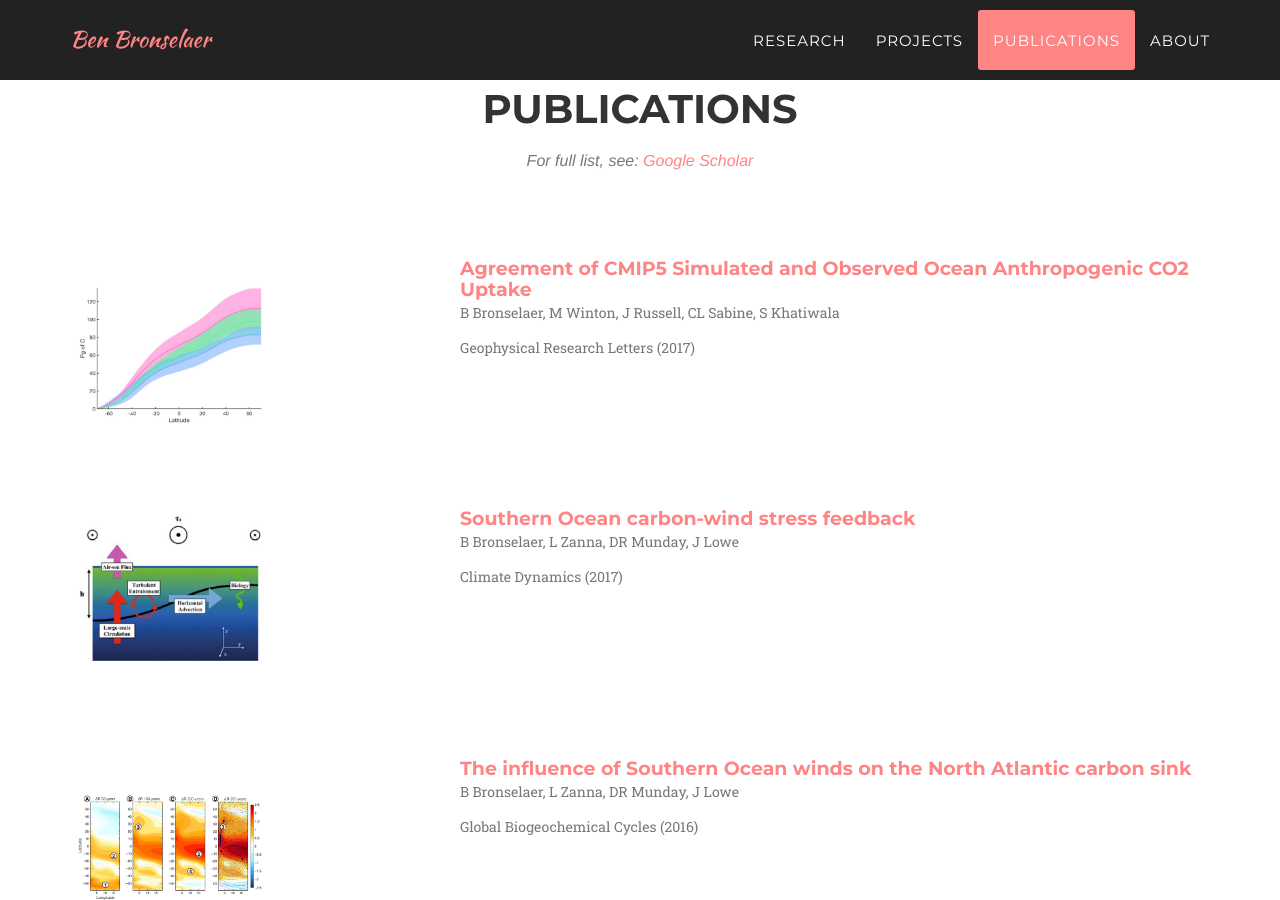
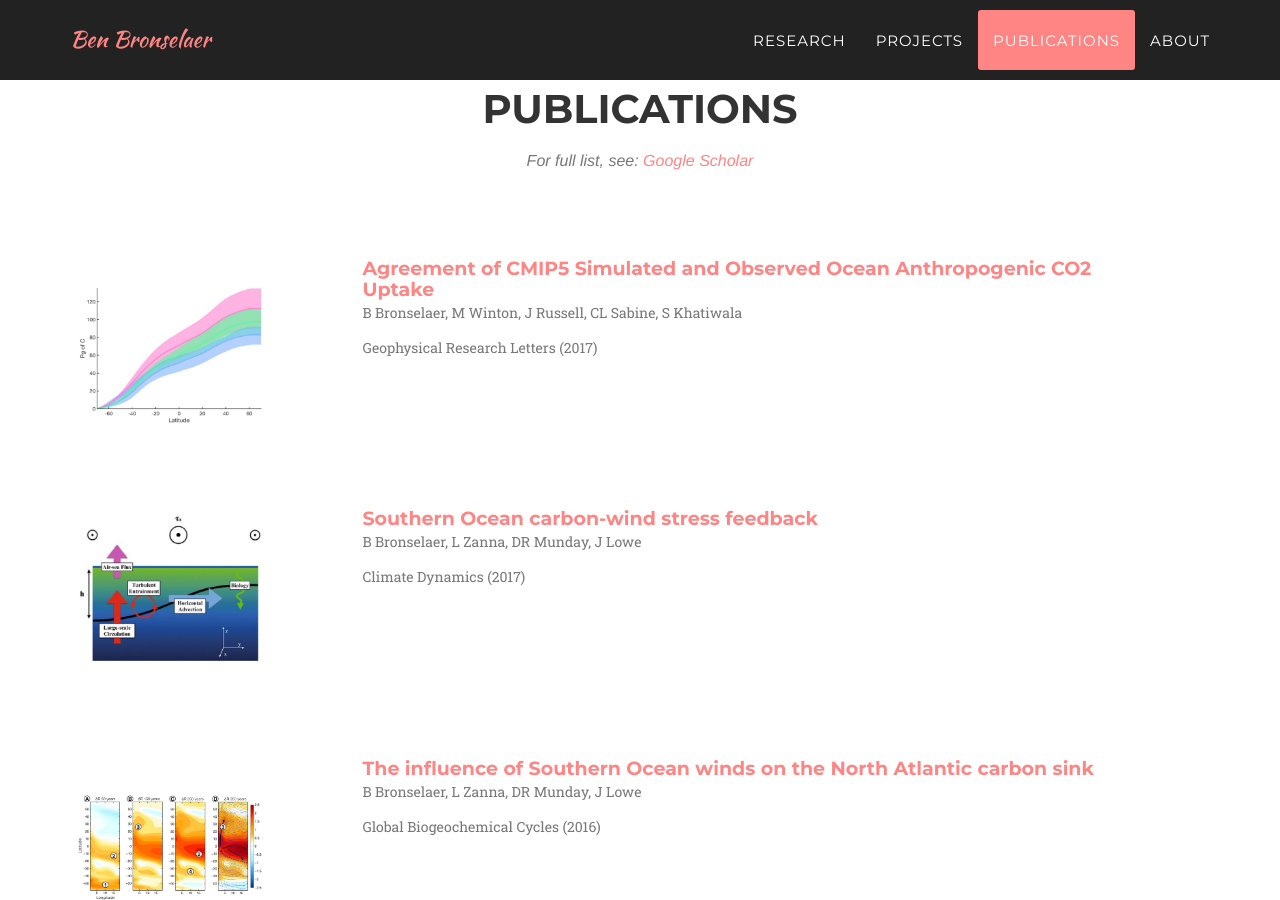
Before and after one commit to BenBronselaer/BenBronselaer.github.io, a Jekyll site: the page built from index.html, in a window 1280 px wide and 900 px high, scrolled down 2638 px. Built offline with Jekyll 4.4.1, drawn with Linux system fonts in a browser that asks for light colours; some web fonts are replaced.

Commit message:
Update publications.html

```diff
--- a/_includes/publications.html
+++ b/_includes/publications.html
@@ -10,13 +10,14 @@
 
             {% for member in site.pubs %}
                 <div class="row">
-                    <div class="col-sm-4">
+                    <div class="col-sm-3">
                         <div class="pub_article">
                             <img src="img/pubs/{{ member.pic }}.jpg" height="200" width="200">
                         </div>
                     </div>
                     <div class="col-sm-8">
                         <div class="pub_article">
+                            <p class="text-muted"></p>
                             <h4><a href="{{ member.doi }}">{{ member.title }}</a></h4>
                             <p class="text-muted">{{ member.authors }}</p>
                             <p class="text-muted">{{ member.journal }}</p>
```
